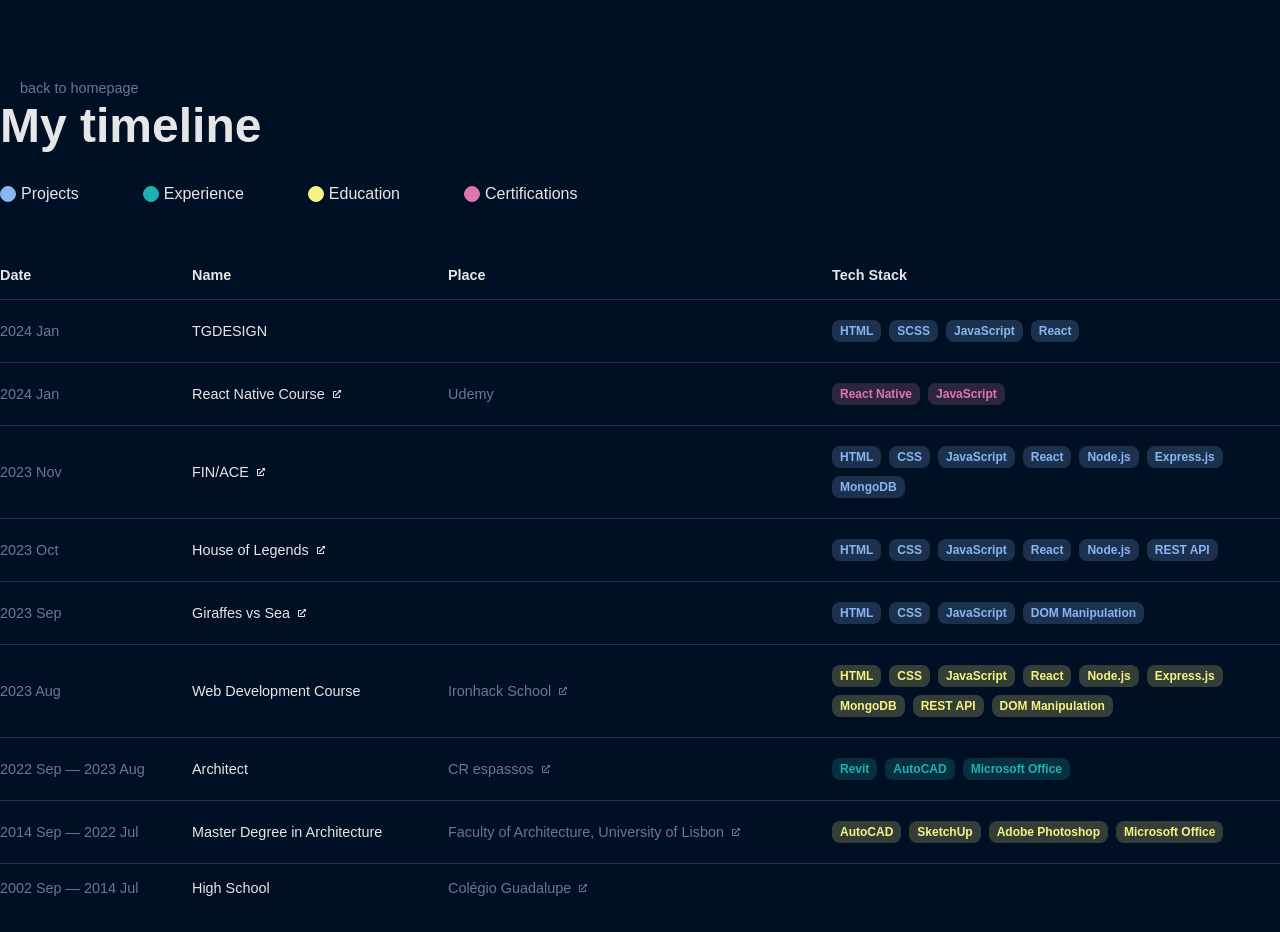
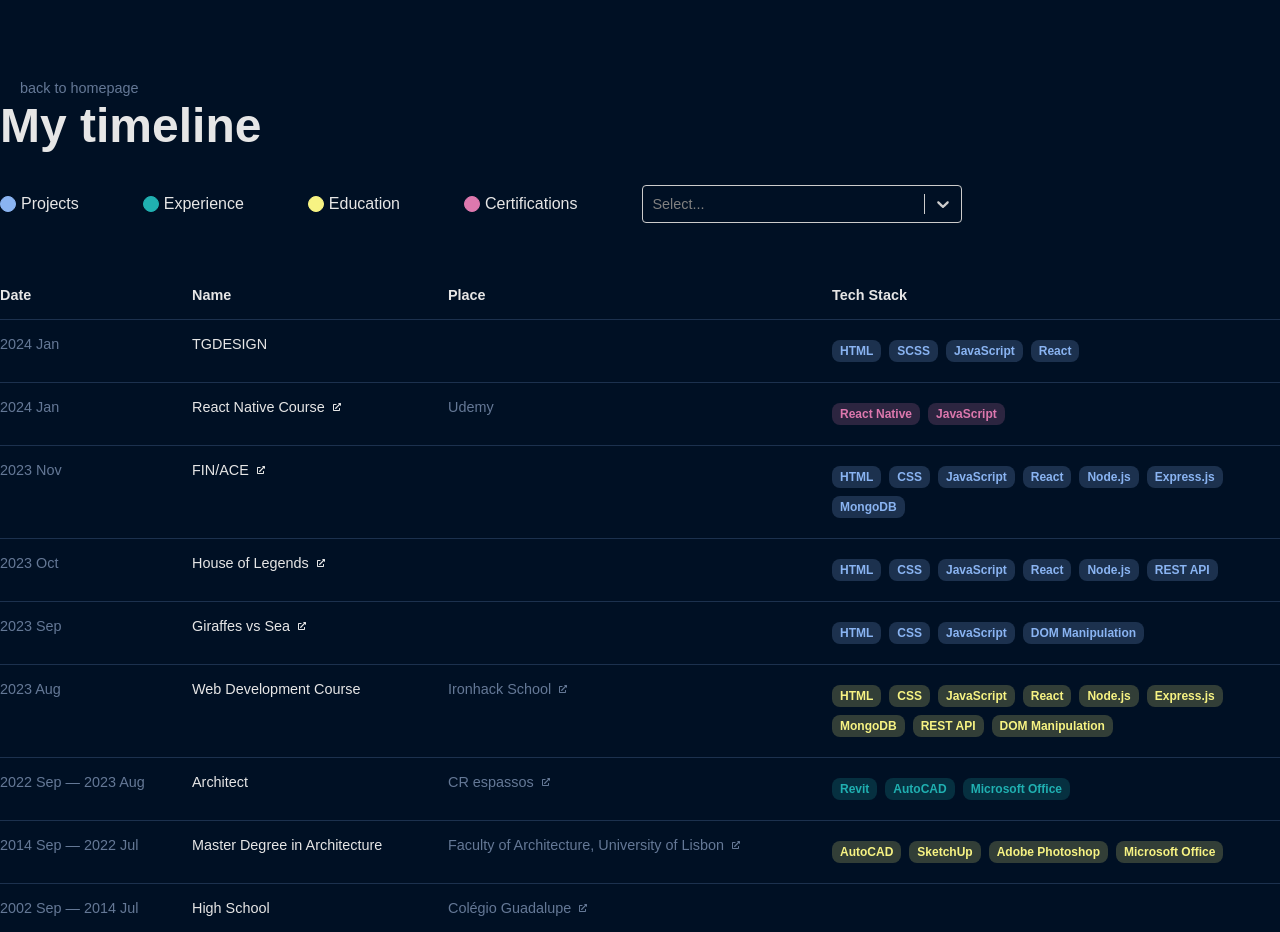
Before and after one commit to thetiagogil/04-thetiagogil, a React (Vite) app: page /timeline in a window 1280 px wide. Built offline with nearby package versions, Linux system fonts and the light colour scheme; some icons are missing.

Commit message:
tech filters done

```diff
--- a/package.json
+++ b/package.json
@@ -14,7 +14,8 @@
     "react-dom": "^18.2.0",
     "react-icons": "^4.12.0",
     "react-router-dom": "^6.21.1",
-    "react-scroll": "^1.9.0"
+    "react-scroll": "^1.9.0",
+    "react-select": "^5.8.0"
   },
   "devDependencies": {
     "@types/react": "^18.2.43",
@@ -25,6 +26,7 @@
     "eslint-plugin-react-hooks": "^4.6.0",
     "eslint-plugin-react-refresh": "^0.4.5",
     "sass": "^1.70.0",
+    "sass-vars-loader": "^1.2.0",
     "vite": "^5.0.12"
   }
 }
--- /dev/null
+++ b/src/components/customSelectStyles.js
@@ -0,0 +1,45 @@
+import { colors } from "../utils/colors.js";
+
+export const customSelectStyles = {
+  container: (provided) => ({
+    ...provided,
+    width: "20rem",
+    fontSize: "0.9rem",
+    transition: "0.3s",
+  }),
+  control: (provided) => ({
+    ...provided,
+    backgroundColor: colors.darkBlue,
+    transition: "0.3s",
+    ":hover": {
+      border: `1px solid ${colors.white3}`,
+    },
+  }),
+  menu: (provided) => ({
+    ...provided,
+    backgroundColor: colors.lighterDarkBlue,
+  }),
+  option: (provided, state) => ({
+    ...provided,
+    backgroundColor: state.isSelected
+      ? colors.darkBlue
+      : colors.lighterDarkBlue,
+    color: colors.white2,
+  }),
+  multiValue: (provided) => ({
+    ...provided,
+    backgroundColor: colors.lighterDarkBlue,
+  }),
+  multiValueLabel: (provided) => ({
+    ...provided,
+    color: colors.white,
+  }),
+  multiValueRemove: (provided) => ({
+    ...provided,
+    color: colors.white,
+    transition: "0.3s",
+    ":hover": {
+      color: colors.white3,
+    },
+  }),
+};
--- a/src/pages/timelinepage/TimelinePage.jsx
+++ b/src/pages/timelinepage/TimelinePage.jsx
@@ -1,19 +1,21 @@
 import "./TimelinePage.scss";
 import { useState } from "react";
 import { Link } from "react-router-dom";
+import Select from "react-select";
 import { FaExternalLinkAlt } from "react-icons/fa";
 import { FaArrowLeftLong } from "react-icons/fa6";
 import { dateSorter } from "../../components/dateSorter";
+import { capFirstLetter } from "../../components/capFirstLetter";
+import { projects } from "../../db/projects";
+import { experience } from "../../db/experience";
+import { education } from "../../db/education";
+import { certifications } from "../../db/certifications";
+import {customSelectStyles} from "../../components/customSelectStyles"
 import {
   nameColors,
   techColors,
   circleColors,
 } from "../../components/colorClass";
-import { capFirstLetter } from "../../components/capFirstLetter";
-import { projects } from "../../db/projects";
-import { experience } from "../../db/experience";
-import { education } from "../../db/education";
-import { certifications } from "../../db/certifications";
 
 const TimelinePage = () => {
   const [typesFilter, setTypesFilter] = useState({
@@ -51,8 +53,6 @@ const TimelinePage = () => {
   const typesArray = () => {
     let allTypes = new Set();
 
-    console.log('data :>> ', data);
-
     data.forEach((data) => {
       const type = data.type;
       allTypes.add(type);
@@ -77,28 +77,24 @@ const TimelinePage = () => {
 
   // FILTER ARRAY BY TYPE AND TECHS
   const handleTypeChange = (type) => {
-    setTypesFilter((filter) => ({
-      ...filter,
-      [type]: !filter[type], // change selected type to false
+    setTypesFilter((obj) => ({
+      ...obj,
+      [type]: !obj[type], // change selected type to false
     }));
   };
 
   const handleTechsChange = (tech) => {
-    setTechsFilter((filter) => {
-      if (filter.includes(tech)) {
-        return filter.filter((otherTechs) => otherTechs !== tech);
-      } else {
-        return [...filter, tech];
-      }
-    });
+    const selectedTechs = tech.map((option) => option.value);
+    setTechsFilter(selectedTechs);
   };
 
   const dataFiltered = dataSorted.filter((element) => {
-    const types = typesFilter[element.type]; // changes the state for the selected type
+    const types = typesFilter[element.type];
+
     const techs =
       techsFilter.length === 0 ||
       (element.techs &&
-        element.techs.some((tech) => techsFilter.includes(tech)));
+        techsFilter.every((selectedTech) => element.techs.includes(selectedTech)));
 
     return types && techs;
   });
@@ -106,6 +102,7 @@ const TimelinePage = () => {
   return (
     <div id="box">
       <div className="table-box">
+        {/* BACK BUTTON */}
         <section>
           <Link to="/" id="back">
             <FaArrowLeftLong size={12} />
@@ -113,11 +110,14 @@ const TimelinePage = () => {
           </Link>
         </section>
 
+        {/* TITLE */}
         <section>
           <h1>My timeline</h1>
         </section>
 
+        {/* FILTERS */}
         <section className="filters">
+          {/* TYPE FILTER */}
           {typesArray().map((type, index) => (
             <label
               key={index}
@@ -132,8 +132,23 @@ const TimelinePage = () => {
               <p>{capFirstLetter(type)}</p>
             </label>
           ))}
+
+          {/* TECHS FILTER */}
+          <Select
+            isMulti
+            defaultValue={[]}
+            closeMenuOnSelect={false}
+            options={techsArray().map((tech, index) => ({
+              value: tech,
+              label: tech,
+              key: index,
+            }))}
+            onChange={(options) => handleTechsChange(options)}
+            styles={customSelectStyles}
+          />
         </section>
 
+        {/* TABLE */}
         <table className="table">
           <thead>
             <tr>
@@ -148,48 +163,44 @@ const TimelinePage = () => {
             {dataFiltered.map((element, index) => {
               return (
                 <tr key={index}>
+                  {/* DATE */}
                   <td className="body-date">{element.date}</td>
 
+                  {/* NAME */}
                   <td className="body-name">
+                    {element.link !== undefined &&
+                    (element.type === "projects" ||
+                      element.type === "certifications") ? (
                       <a
                         href={element.link}
-                      className={
-                        element.link !== undefined &&
-                        (element.type === "projects" ||
-                          element.type === "certifications")
-                          ? nameColors(element.type) + " body-link"
-                          : ""
-                      }
+                        className={nameColors(element.type) + " body-link"}
                       >
                         {element.name}
-                      {element.link &&
-                        (element.type === "projects" ||
-                          element.type === "certifications") && (
                         <FaExternalLinkAlt size={8} />
+                      </a>
+                    ) : (
+                      <p>{element.name}</p>
                     )}
-                    </a>
                   </td>
 
+                  {/* PLACE */}
                   <td className="body-place">
+                    {element.link !== undefined &&
+                    (element.type === "experience" ||
+                      element.type === "education") ? (
                       <a
                         href={element.link}
-                      className={
-                        element.link !== undefined &&
-                        (element.type === "experience" ||
-                          element.type === "education")
-                          ? nameColors(element.type) + " body-link"
-                          : ""
-                      }
+                        className={nameColors(element.type) + " body-link"}
                       >
                         {element.place}
-                      {element.link &&
-                        (element.type === "experience" ||
-                          element.type === "education") && (
                         <FaExternalLinkAlt size={8} />
+                      </a>
+                    ) : (
+                      <p>{element.place}</p>
                     )}
-                    </a>
                   </td>
 
+                  {/* TECHS */}
                   <td className="body-techs">
                     {element.techs?.map((tech, index) => {
                       return (
--- a/src/pages/timelinepage/TimelinePage.scss
+++ b/src/pages/timelinepage/TimelinePage.scss
@@ -1,4 +1,16 @@
 @import "../../utils/colors.scss";
+
+::-webkit-scrollbar {
+  width: 0;
+}
+
+::-webkit-scrollbar-thumb {
+  background-color: transparent;
+}
+
+::-webkit-scrollbar-track {
+  background-color: transparent;
+}
 
 #back {
   color: $white3;
@@ -24,6 +36,11 @@
     display: flex;
     align-items: center;
     cursor: pointer;
+    transition: 0.3s;
+
+    &:hover {
+      color: $white2;
+    }
 
     input {
       display: none;
@@ -33,7 +50,7 @@
       background-color: transparent;
       width: 1rem;
       height: 1rem;
-      border-radius: 50%; /* Use 50% for a perfect circle */
+      border-radius: 50%;
       border: 1px solid $white3;
       margin-right: 5px;
     }
@@ -60,6 +77,10 @@
         background-color: $pink;
         border-color: $pink;
       }
+
+      &:hover {
+      color: $white2;
+    }
     }
   }
 }
@@ -104,6 +125,7 @@
       border-top: 1px solid rgba($blue, 0.2);
       padding-top: 1rem;
       padding-bottom: 1rem;
+      vertical-align: top;
     }
 
     .body-date {
--- /dev/null
+++ b/src/utils/colors.js
@@ -0,0 +1,11 @@
+export const colors = {
+  darkBlue: "#001024",
+  lighterDarkBlue: "#1e283c",
+  white: "#e6e6e6",
+  white2: "#a0aac8",
+  white3: "#647896",
+  blue: "#8ab4f2",
+  green: "#20b0b1",
+  yellow: "#f7f383",
+  pink: "#dd78ae",
+};
```
Also changed, not shown: 1 other file (tests, documents, lock files or other folders). Lines whose indentation alone changed are shown as unchanged.
